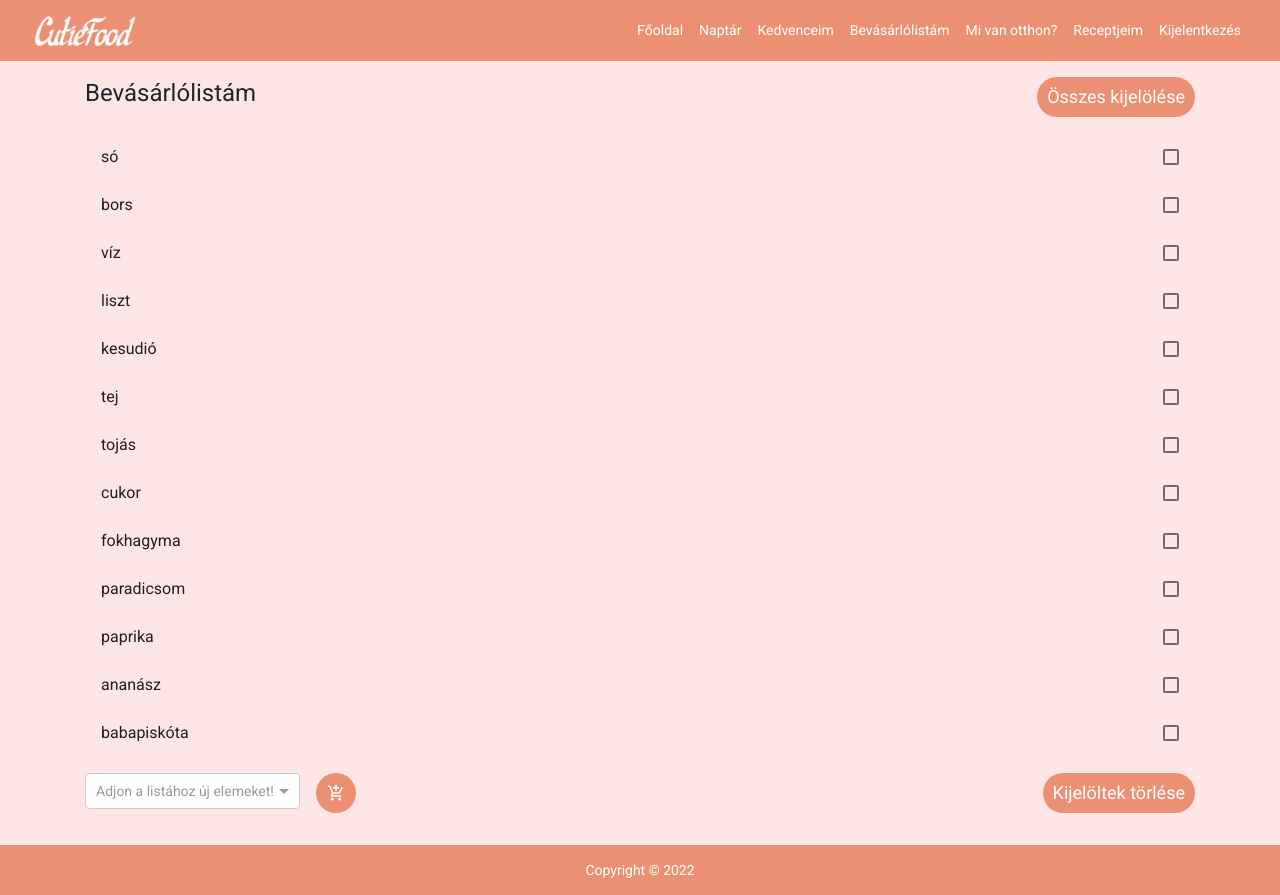
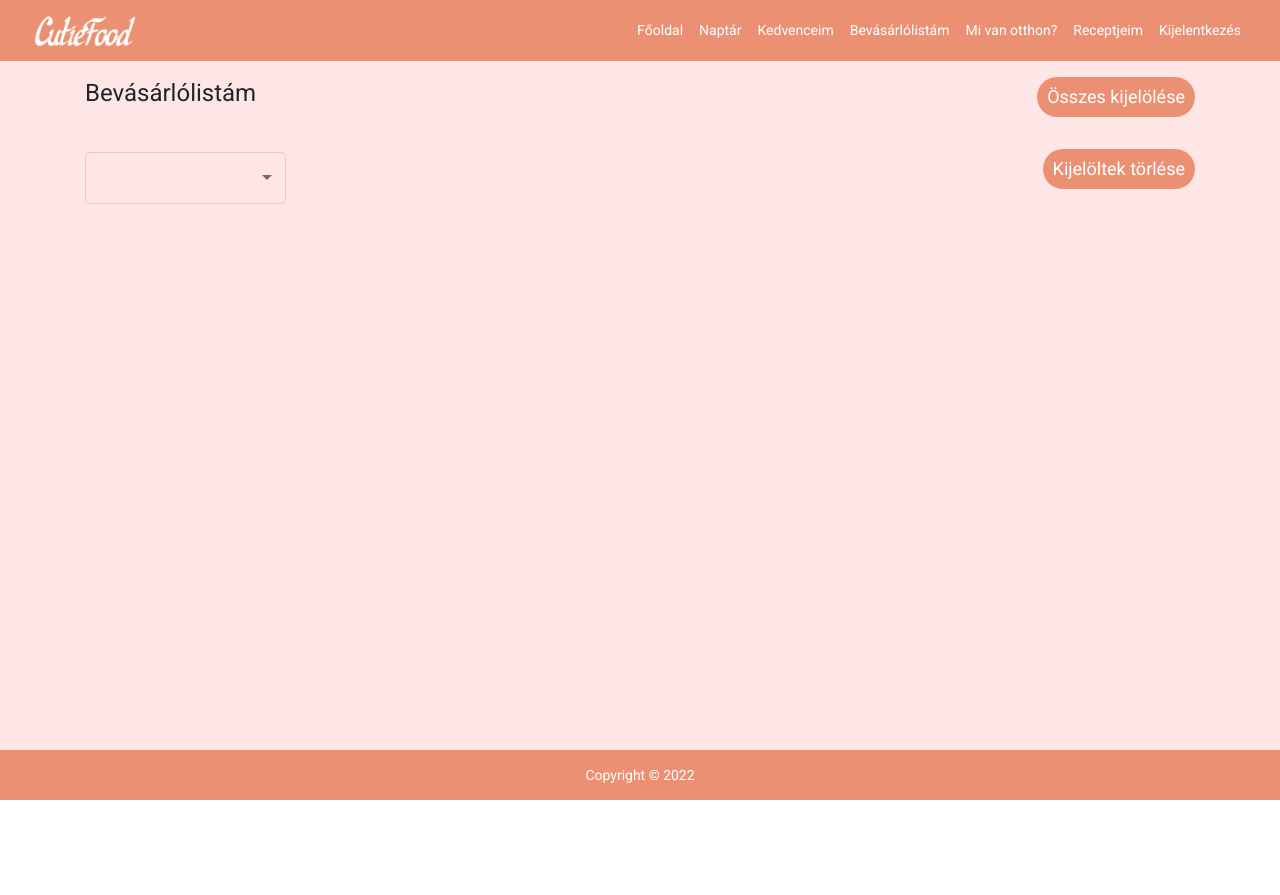
Before and after one commit to kovacspatrik/Cutiefood_v2, an Angular app: page /shopping_list in a window 1280 px wide. After the commit the page ends 800 px from the top, so only its background shows below. Built offline with nearby package versions, Linux system fonts and the light colour scheme.

Commit message:
shoplist done

```diff
--- a/src/app/Modules/shopping-list/shopping-list/shopping-list.component.html
+++ b/src/app/Modules/shopping-list/shopping-list/shopping-list.component.html
@@ -15,9 +15,11 @@
     </mat-selection-list>
     <div class="row my-3">
       <div class="col-12 col-md-6 d-flex">
-        <ng-select
-        [placeholder]="'Adjon a listához új elemeket!'" [addTag]="true" [items]="ingredients" [bindLabel]="'name'" [multiple]="false" [bindValue]="'id'" (change)="addToCart($event)"></ng-select>
-          <mat-icon class="add-cart-icon mx-3 d-flex justify-content-center align-items-center" (click)="addToCart($event)">add_shopping_cart</mat-icon>
+      <mat-form-field appearance="outline">
+        <mat-select #select (valueChange)="addToCart($event)">
+          <mat-option *ngFor="let ingredient of ingredients" [value]="ingredient.id">{{ ingredient.name }}</mat-option>
+        </mat-select>
+      </mat-form-field>
       </div>
       <div class="col d-flex justify-content-md-end mt-2 mt-md-0">
         <button (click)="deleteSelected()" class="delete-button">Kijelöltek törlése</button>
--- a/src/app/Modules/shopping-list/shopping-list/shopping-list.component.ts
+++ b/src/app/Modules/shopping-list/shopping-list/shopping-list.component.ts
@@ -2,6 +2,8 @@ import {Component, OnInit, ViewChild} from '@angular/core';
 import { MOCK_INGREDIENTS } from "../../../Services/mock-files/mock-ingredients";
 import {MatSelectionList} from "@angular/material/list";
 import {Ingredient} from "../../../Models/ingredient.model";
+import {MatSelect} from "@angular/material/select";
+import {of} from "rxjs";
 
 @Component({
   selector: 'app-shopping-list',
@@ -10,12 +12,14 @@ import {Ingredient} from "../../../Models/ingredient.model";
 })
 export class ShoppingListComponent implements OnInit {
   @ViewChild('shopList') selectionList: MatSelectionList
+  @ViewChild('select') selectDropdown: MatSelect;
   ingredients = MOCK_INGREDIENTS;
-
-  shoppingList = MOCK_INGREDIENTS;
+  shoppingList: Ingredient[] = [];
 
   selectedOptions: string[];
+
   allSelected = false;
+
   constructor() { }
 
   ngOnInit(): void {
@@ -30,13 +34,14 @@ export class ShoppingListComponent implements OnInit {
     }
   }
 
-  addToCart(item: any) {
-    if (this.shoppingList.includes(item)){
+  addToCart(itemId: any) {
+    const elementToAdd = this.ingredients[itemId]
+    if (this.shoppingList.includes(elementToAdd)){
       alert('Ez a termék már szerepel a listán!');
     } else {
-      this.shoppingList.push(item);
+      this.shoppingList.push(elementToAdd);
+      this.selectDropdown.value = [];
     }
-    console.log(item)
   }
 
   selectAll(){
```
